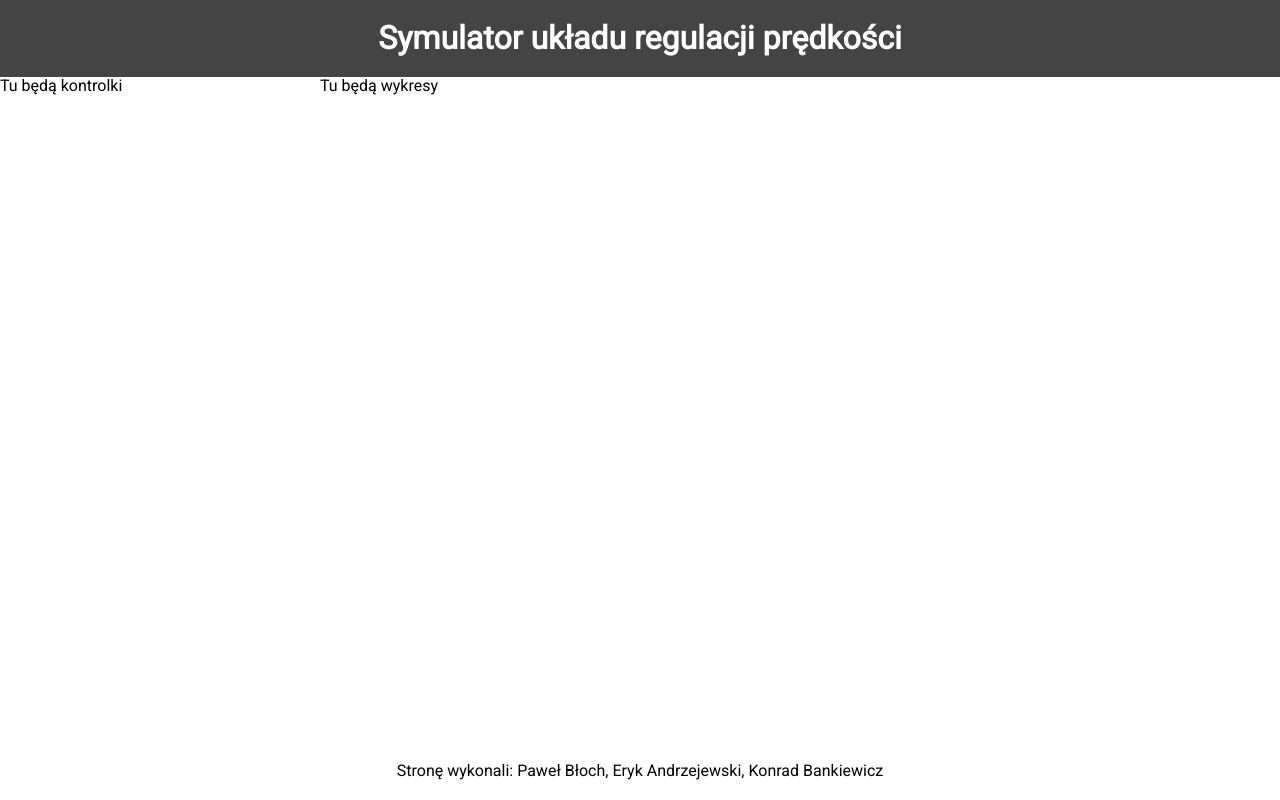
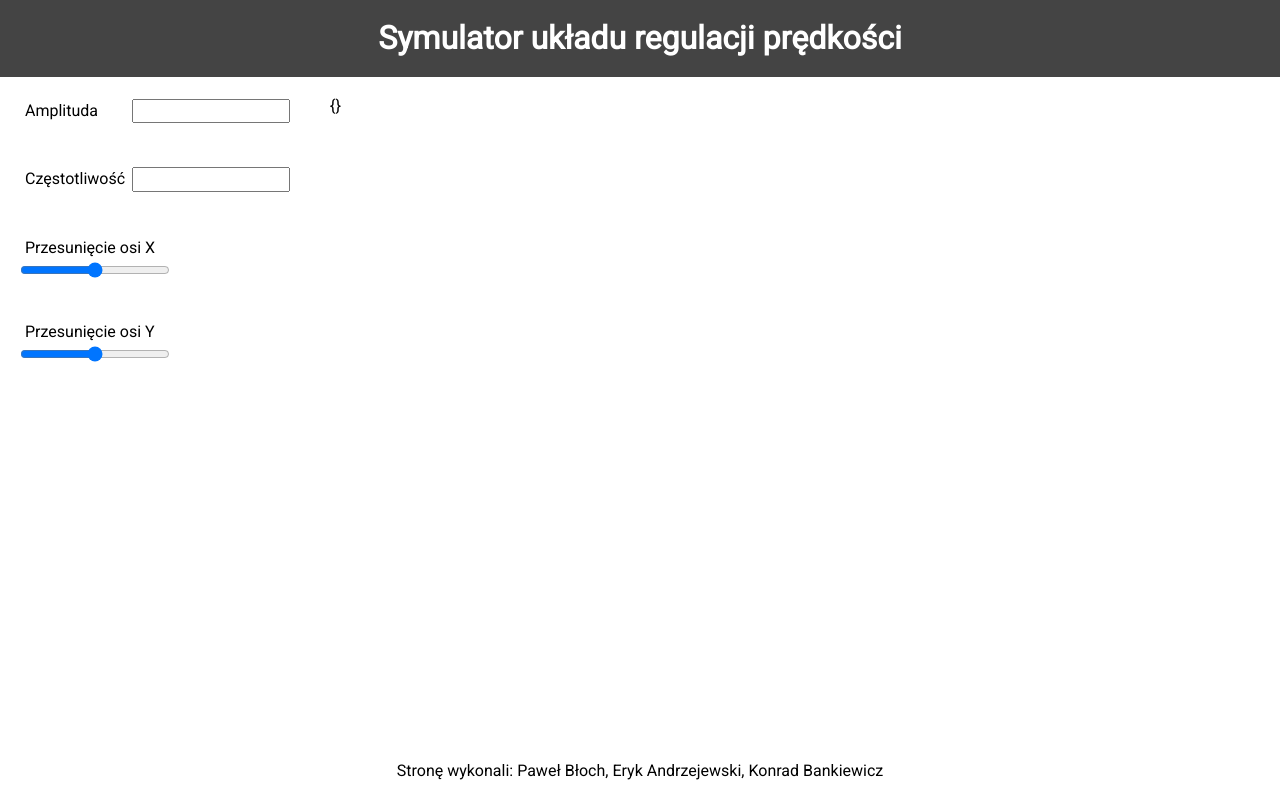
Before and after one commit to nmaszin/symulator_pojazdu, a Vue app: page / in a window 1280 px wide. Built offline with nearby package versions, Linux system fonts and the light colour scheme.

Commit message:
Make controls working

```diff
--- a/src/components/Main.vue
+++ b/src/components/Main.vue
@@ -1,7 +1,7 @@
 <template>
     <main class="main">
-        <Sidebar/>
-        <Plots/>
+        <Sidebar v-model="settings" />
+        <Plots :settings="settings"/>
     </main>
 </template>
 
@@ -13,6 +13,11 @@ export default {
     components: {
         Sidebar,
         Plots
+    },
+    data() {
+        return {
+            settings: {}
+        }
     }
 }
 </script>
--- a/src/components/Plots.vue
+++ b/src/components/Plots.vue
@@ -1,11 +1,25 @@
 <template>
     <div class="plots">
-        Tu będą wykresy
+        {{ ustawienia }}
     </div>
 </template>
 
+<script>
+export default {
+    props: [
+        'settings'
+    ],
+    computed: {
+        ustawienia() {
+            return JSON.stringify(this.settings)
+        }
+    }
+}
+</script>
+
 <style lang="scss" scoped>
     .plots {
+        padding: 20px;
         flex: 3;
         overflow-y: auto;
     }
--- a/src/components/Sidebar.vue
+++ b/src/components/Sidebar.vue
@@ -1,12 +1,70 @@
 <template>
     <div class="sidebar">
-        Tu będą kontrolki
+        <div class="control">
+            <label class="control-label" for="amplitude">Amplituda</label>
+            <input class="control-input" id="amplitude" type="number" v-model="settings.amplitude" @input="updateSettings">
+        </div>
+
+        <div class="control">
+            <label class="control-label" for="frequency">Częstotliwość</label>
+            <input class="control-input" id="frequency" type="number" v-model="settings.frequency" @input="updateSettings">
+        </div>
+
+        <div class="control">
+            <label class="control-label" for="offset-x">Przesunięcie osi X</label>
+            <input class="control-input" id="offset-x" type="range" min="-3.14" max="3.14" step="0.01" v-model="settings.offsetX" @input="updateSettings">
+        </div>
+
+        <div class="control">
+            <label class="control-label" for="offset-y">Przesunięcie osi Y</label>
+            <input class="control-input" id="offset-y" type="range" min="-3.14" max="3.14" step="0.01" v-model="settings.offsetY" @input="updateSettings">
+        </div>
     </div>
 </template>
+
+<script>
+export default {
+    props: [
+        'modelValue'
+    ],
+    data() {
+        return {
+            settings: Object.assign({}, this.modelValue)
+        }
+    },
+    emits: ['update:modelValue'],
+    methods: {
+        updateSettings() {
+            this.$emit('update:modelValue', this.settings)
+        }
+    }
+}
+</script>
 
 <style lang="scss" scoped>
     .sidebar {
         flex: 1;
         overflow-y: auto;
+
+        display: flex;
+        flex-direction: column;
     }
+
+    .control {
+        padding: 20px;
+
+        display: flex;
+        justify-content: space-between;
+        align-items: center;
+        flex-wrap: wrap;
+    }
+
+    .control-label {
+        padding: 5px;
+    }
+
+    .control-input {
+        width: 150px;
+    }
+
 </style>
```
